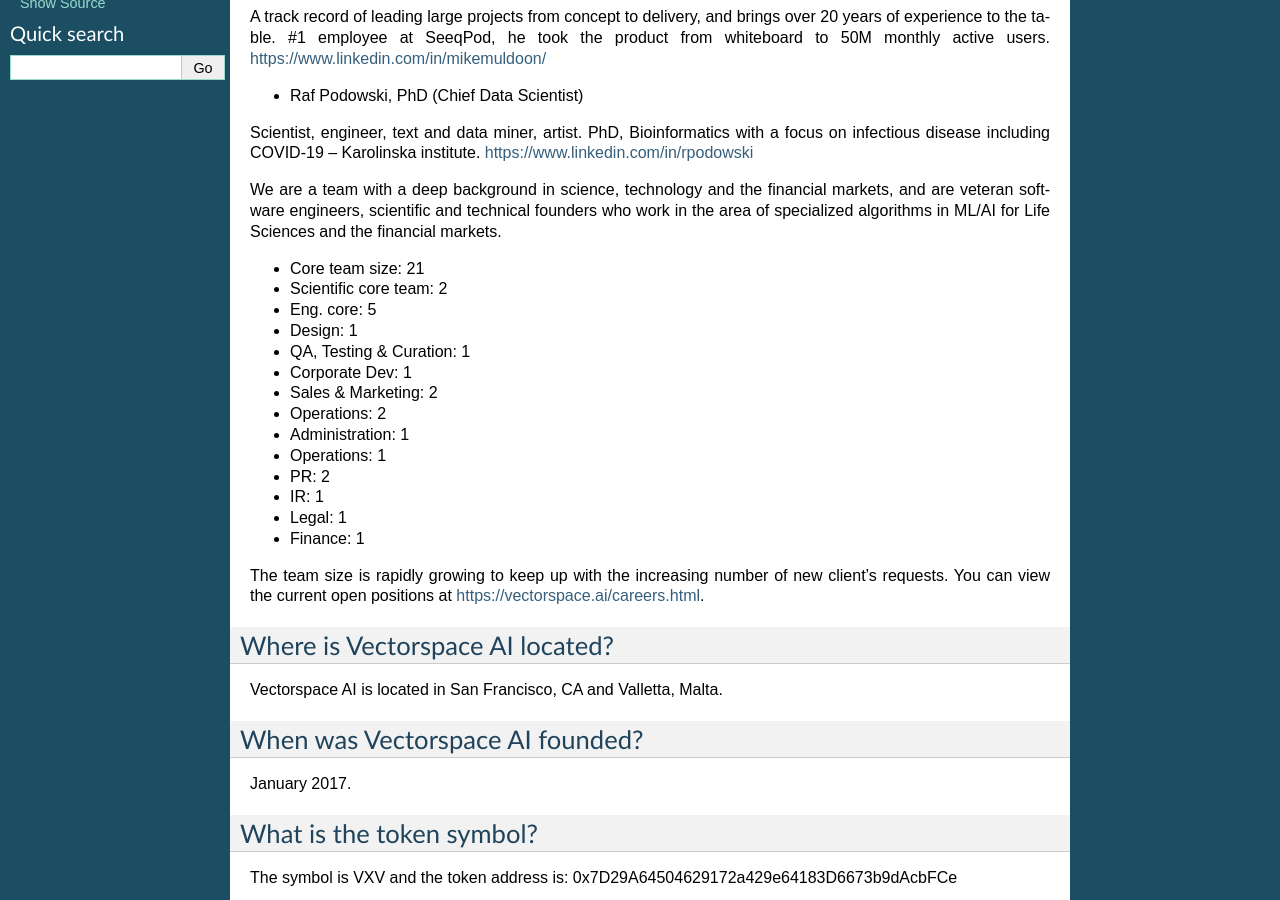
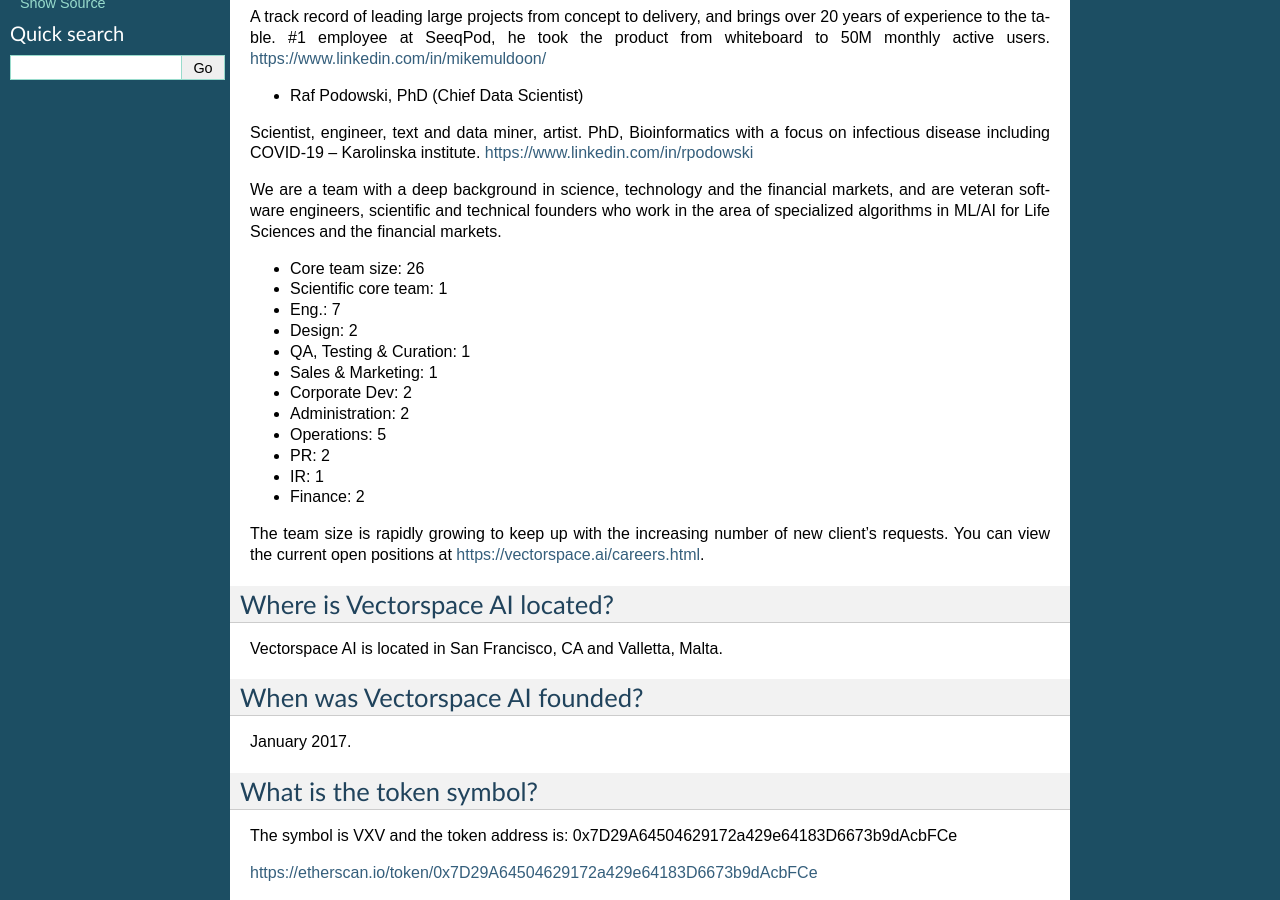
Before and after one commit to vxvfaq/vxvfaq, a Sphinx documentation site: the page built from docs/overview.rst, in a window 1280 px wide and 900 px high, scrolled down 549 px. Built offline with Sphinx 7.4.7, drawn with Linux system fonts in a browser that asks for light colours.

Commit message:
Update overview.rst

```diff
--- a/docs/overview.rst
+++ b/docs/overview.rst
@@ -23,20 +23,18 @@
 
 We are a team with a deep background in science, technology and the financial markets, and are veteran software engineers, scientific and technical founders who work in the area of specialized algorithms in ML/AI for Life Sciences and the financial markets.
 
-- Core team size: 21
-- Scientific core team: 2
-- Eng. core: 5
-- Design: 1
+- Core team size: 26
+- Scientific core team: 1
+- Eng.: 7
+- Design: 2
 - QA, Testing & Curation: 1
-- Corporate Dev: 1
-- Sales & Marketing: 2
-- Operations: 2
-- Administration: 1
-- Operations: 1
+- Sales & Marketing: 1
+- Corporate Dev: 2
+- Administration: 2
+- Operations: 5
 - PR: 2
 - IR: 1
-- Legal: 1
-- Finance: 1
+- Finance: 2
 
 The team size is rapidly growing to keep up with the increasing number of new client’s requests. You can view the current open positions at https://vectorspace.ai/careers.html.
 
```
